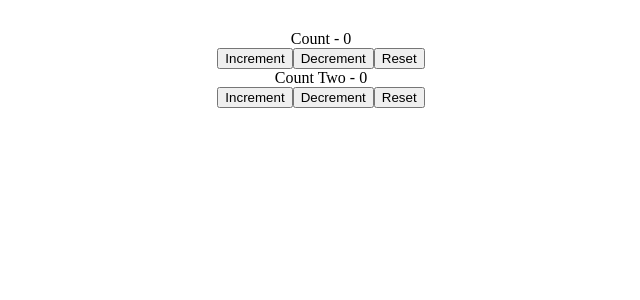
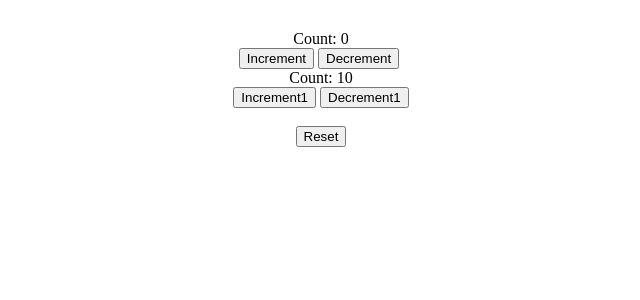
Before and after one commit to LilianMathu/react-context, a React (Create React App) app: page / in a window 1280 px wide. Shown: the top 300 px of the page, without its empty margins (319-959 px from the left). Built offline with nearby package versions, Linux system fonts and the light colour scheme.

Commit message:
useReducer - local state management

```diff
--- a/src/App.js
+++ b/src/App.js
@@ -1,9 +1,9 @@
-import CounterThree from "./Components/CounterThree";
+import CounterFour from "./Components/CounterFour";
 
 function App() {
   return (
     <div className="App">
-      <CounterThree />
+      <CounterFour />
     </div>
   );
 }
--- /dev/null
+++ b/src/Components/CounterFour.js
@@ -0,0 +1,72 @@
+import React, { useReducer } from "react";
+
+const initialState = {
+  counterOne: 0,
+  counterTwo: 10,
+};
+
+const reducer = (state, action) => {
+  switch (action.type) {
+    case "increment": {
+      return { ...state, counterOne: state.counterOne + action.value };
+    }
+
+    case "decrement": {
+      return { ...state, counterOne: state.counterOne - action.value };
+    }
+
+    case "increment1": {
+      return { ...state, counterTwo: state.counterTwo + action.value };
+    }
+
+    case "decrement1": {
+      return { ...state, counterTwo: state.counterTwo - action.value };
+    }
+
+    case "reset": {
+      return initialState;
+    }
+
+    default: {
+      return state;
+    }
+  }
+};
+
+const CounterFour = () => {
+  const [state, dispatch] = useReducer(reducer, initialState);
+
+  return (
+    <div>
+      <div>
+        <div>Count: {state.counterOne} </div>
+        <button onClick={() => dispatch({ type: "increment", value: 1 })}>
+          Increment
+        </button>
+        &nbsp;
+        <button onClick={() => dispatch({ type: "decrement", value: 1 })}>
+          Decrement
+        </button>
+        &nbsp;
+      </div>
+      <div>
+        <div>Count: {state.counterTwo} </div>
+        <button onClick={() => dispatch({ type: "increment1", value: 10 })}>
+          Increment1
+        </button>
+        &nbsp;
+        <button onClick={() => dispatch({ type: "decrement1", value: 10 })}>
+          Decrement1
+        </button>
+      </div>
+
+      <br />
+
+      <div>
+        <button onClick={() => dispatch({ type: "reset" })}>Reset</button>
+      </div>
+    </div>
+  );
+};
+
+export default CounterFour;
```
